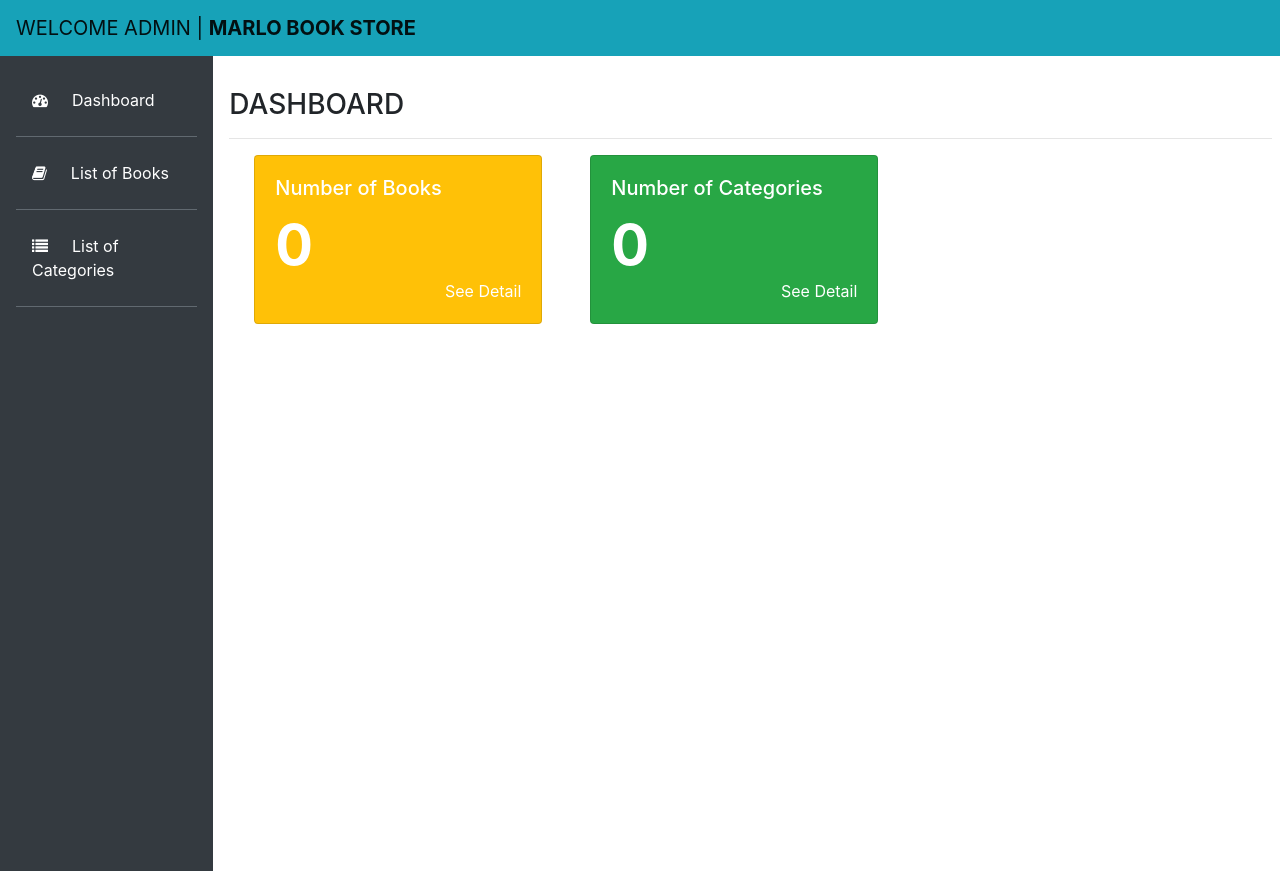
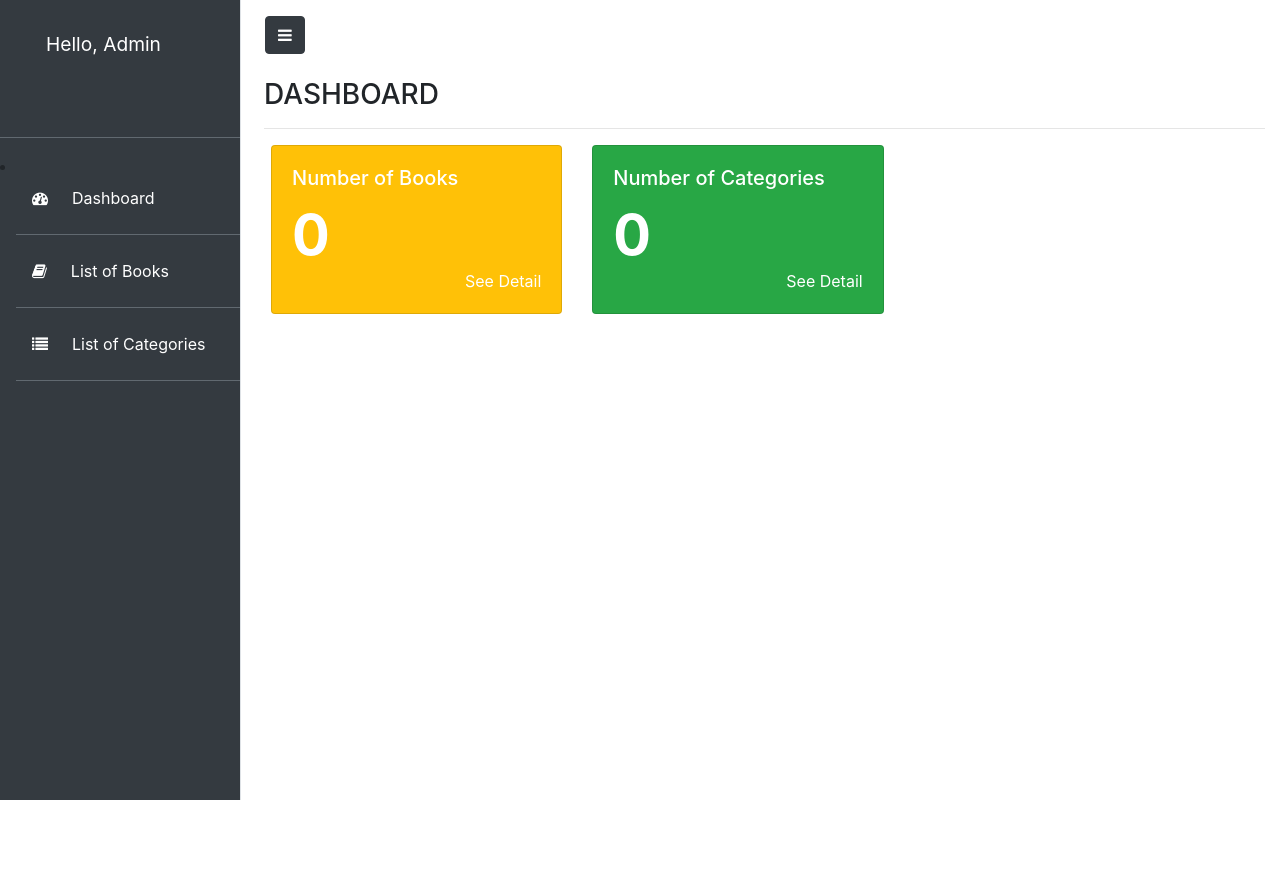
Before and after one commit to xabela/spa-crud-book-api, a PHP site: page / in a window 1280 px wide. After the commit the page ends 800 px from the top, so only its background shows below. Run offline with PHP 8.4, Linux system fonts and the light colour scheme; data that the repository does not hold is empty; some libraries are stand-ins or nearby versions.

Commit message:
make responsive

```diff
--- a/app/assets/css/style.css
+++ b/app/assets/css/style.css
@@ -21,10 +21,59 @@
     float: right;
 }
 
-.sidebar {
-    margin-bottom: -500px; /* any large number will do */
-    padding-bottom: 500px;
-}
+
+
 /* #page-title {
     text-align: center;
 } */
+
+#wrapper {
+    overflow-x: hidden;
+ }
+
+#sidebar-wrapper {
+  min-height: 100vh;
+  margin-left: -15rem;
+  -webkit-transition: margin .25s ease-out;
+  -moz-transition: margin .25s ease-out;
+  -o-transition: margin .25s ease-out;
+  transition: margin .25s ease-out;
+  /* background-color: #7386D5; */
+}
+
+#sidebar-wrapper .sidebar-heading {
+  padding: 30px;
+  font-size: 1.2rem;
+}
+
+#sidebar-wrapper .lsit {
+  width: 15rem;
+}
+
+
+#page-content-wrapper {
+  min-width: 100vw;
+}
+
+#wrapper.toggled #sidebar-wrapper {
+  margin-left: 0;
+}
+
+.card-deck .card {
+  width: 18rem !important;
+}
+
+@media (min-width: 768px) {
+  #sidebar-wrapper {
+    margin-left: 0;
+  }
+
+  #page-content-wrapper {
+    min-width: 0;
+    width: 100%;
+  }
+
+  #wrapper.toggled #sidebar-wrapper {
+    margin-left: -15rem;
+  }
+}
--- a/app/view/create-category.html
+++ b/app/view/create-category.html
@@ -9,7 +9,7 @@
             <textarea name="description" id="cat-description" class="form-control" required></textarea>
         </div>
 
-        <button type="submit" id="submit-create-cat-form" class="btn btn-lg btn-primary">Create Category</button>
+        <button type="submit" id="submit-create-cat-form" class="btn btn-primary">Create Category</button>
     </form>
 </div>
 
--- a/app/view/dashboard.html
+++ b/app/view/dashboard.html
@@ -1,23 +1,25 @@
-<div class="row text-white">
-    <div class="card bg-warning ml-5" style="width: 18rem;">
+<!-- <div class="row text-white"> -->
+    <div class="card-deck col-8">
+    <div class="card bg-warning">
         <div class="card-body">
-            <h5 class="card-title">Number of Books</h5>
-            <div class="display-4" id="tot-book"></div>
+            <h5 class="card-title text-white">Number of Books</h5>
+            <div class="display-4 text-white" id="tot-book"></div>
             <a href="" onclick="goTo(event, 'read-book')">
                 <p class="card-text text-white">See Detail</p>
             </a>
         </div>
     </div>
-    <div class="card bg-success ml-5" style="width: 18rem;">
+    <div class="card bg-success">
         <div class="card-body">
-            <h5 class="card-title">Number of Categories</h5>
-            <div class="display-4" id="tot-cat"></div>
+            <h5 class="card-title text-white">Number of Categories</h5>
+            <div class="display-4 text-white" id="tot-cat"></div>
             <a href="" onclick="goTo(event, 'read-category')">
                 <p class="card-text text-white">See Detail</p>
             </a>
         </div>
     </div>
 </div>
+<!-- </div> -->
 
 
 <script src="app/books/dashboard.js"></script>
--- a/app/view/header.html
+++ b/app/view/header.html
@@ -1,13 +1,8 @@
-<nav class="navbar navbar-expand-lg navbar-light bg-info">
-    <a class="navbar-brand" href="#">WELCOME ADMIN | <b>MARLO BOOK STORE</b></a>
-    <button class="navbar-toggler" type="button" data-toggle="collapse" data-target="#navbarSupportedContent"
-        aria-controls="navbarSupportedContent" aria-expanded="false" aria-label="Toggle navigation">
-        <span class="navbar-toggler-icon"></span>
-    </button>
-</nav>
-<!-- app nya bakal dipanggi disini -->
-<div class="row no-gutters conta">
-    <div class="col-md-2 bg-dark pr-3 pt-4 sidebar">
+<div class="d-flex" id="wrapper">
+    <div class="bg-dark border-right" id="sidebar-wrapper">
+        <div class="sidebar-heading text-white ml-3 mb-5"> Hello, Admin
+        </div> <hr class="bg-secondary">
+        <li class="lsit">
             <ul class="nav flex-column ml-3 mb-5">
                 <li class="nav-item">
                     <a class="nav-link active text-white" href="" onclick="goTo(event, 'dashboard')"><i
@@ -25,9 +20,12 @@
                     <hr class="bg-secondary">
                 </li>
             </ul>
+        </li>
     </div>
-    <div class="col-md-10 p-2 pt-2 main">
-        <!-- konten bakal keisi disini  -->
+
+    <div id="page-content-wrapper">
+        <button class="btn btn-dark ml-4 mt-3" id="menu-toggle"><i class="fa fa-bars"></i></button>
+        <div class="container-fluid">
             <div class="page-header mt-4 ml-2">
                 <h3 id="page-title"><b></b></h3>
                 <hr>
@@ -35,3 +33,11 @@
             <div id="app"></div>
         </div>
     </div>
+</div>
+
+<script>
+    $("#menu-toggle").click(function (e) {
+        e.preventDefault();
+        $("#wrapper").toggleClass("toggled");
+    });
+</script>
--- a/app/view/read-category.html
+++ b/app/view/read-category.html
@@ -1,6 +1,8 @@
 <div class="col-md-10 center">
-    <a href="" onclick="goTo(event, 'create-category')" id="create-category" class="btn btn-primary mt-3 mb-3"><i class="fa fa-plus-square"></i> Create
+    <a href="" onclick="goTo(event, 'create-category')" id="create-category" class="btn btn-primary mt-3 mb-3"><i
+            class="fa fa-plus-square"></i> Create
         Category</a>
+    <div class="table-responsive">
         <table class="table table-striped table-bordered">
             <thead>
                 <tr>
@@ -12,5 +14,6 @@
             <tbody id="tabel-category"></tbody>
         </table>
     </div>
+</div>
 
 <script src="app/books/read-category.js"></script>
--- a/app/view/read-one.html
+++ b/app/view/read-one.html
@@ -1,5 +1,5 @@
 <div class="col-md-8 center">
-<a href="/read-book" id="create-book" class="btn btn-primary mt-3 mb-3">See All Books</a>
+<a href="" onclick="goTo(event, 'read-book')" id="create-book" class="btn btn-primary mt-3 mb-3">See All Books</a>
 <table class="table table-striped table-bordered">
     <tr class="table-primary">
         <td style="width: 30%;"><b>Name</b></td>
```
Also changed, not shown: app/view/create-book.html (+5 -2 lines), app/view/read-book.html (+7 -3 lines), tes.jpg (added). Lines whose indentation alone changed are shown as unchanged.
